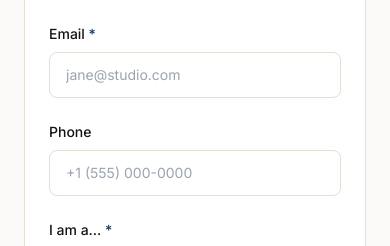
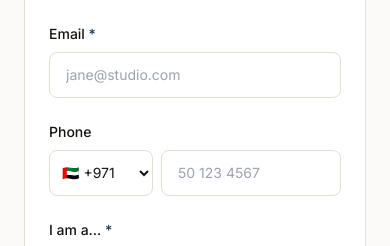
Before and after one commit to basselalnashar-gif/jas-marble-websitee, a Next.js app: page /trade-program in a window 390 px wide. Shown: the part 1540-1786 px from the top of the page. Built offline with nearby package versions, Linux system fonts and the light colour scheme.

Commit message:
Add phone country selector + WhatsApp forwarding to forms

```diff
--- a/src/components/forms/field.tsx
+++ b/src/components/forms/field.tsx
@@ -1,7 +1,7 @@
 import * as React from "react";
 import { cn } from "@/lib/utils";
 
-const inputClasses =
+export const inputClasses =
   "w-full rounded-lg border border-hairline bg-surface px-4 py-3 text-sm text-fg placeholder:text-fg-muted/60 transition-colors duration-200 focus:border-navy-500 focus:outline-none focus:ring-1 focus:ring-navy-500";
 
 export function Field({
--- /dev/null
+++ b/src/components/forms/phone-field.tsx
@@ -0,0 +1,51 @@
+import { countryCodes } from "@/data/country-codes";
+import { inputClasses } from "@/components/forms/field";
+import { cn } from "@/lib/utils";
+
+/**
+ * Phone input with a country-code selector (flag + dial code) alongside the
+ * number field. Submits as two form fields — `phoneCountry` (the dial code,
+ * e.g. "+971") and `phoneNumber` (the local number) — which the parent form
+ * combines into a single value.
+ */
+export function PhoneField({
+  label = "Phone",
+  required,
+  defaultCountry = "AE",
+}: {
+  label?: string;
+  required?: boolean;
+  defaultCountry?: string;
+}) {
+  return (
+    <div className="flex flex-col gap-2">
+      <label htmlFor="phoneNumber" className="text-sm font-medium text-fg">
+        {label}
+        {required ? <span className="text-navy-dynamic"> *</span> : null}
+      </label>
+      <div className="flex gap-2">
+        <select
+          id="phoneCountry"
+          name="phoneCountry"
+          defaultValue={defaultCountry}
+          aria-label="Country code"
+          className={cn(inputClasses, "w-[6.5rem] shrink-0 px-2")}
+        >
+          {countryCodes.map((c) => (
+            <option key={c.iso2} value={c.dial}>
+              {c.flag} {c.dial}
+            </option>
+          ))}
+        </select>
+        <input
+          id="phoneNumber"
+          name="phoneNumber"
+          type="tel"
+          required={required}
+          placeholder="50 123 4567"
+          className={cn(inputClasses, "flex-1")}
+        />
+      </div>
+    </div>
+  );
+}
--- a/src/components/forms/quote-form.tsx
+++ b/src/components/forms/quote-form.tsx
@@ -3,8 +3,10 @@
 import * as React from "react";
 import { CheckCircle2, Loader2 } from "lucide-react";
 import { Field, Input, Select, Textarea } from "@/components/forms/field";
+import { PhoneField } from "@/components/forms/phone-field";
 import { Button } from "@/components/ui/button";
 import { materials } from "@/data/materials";
+import { sendToWhatsApp } from "@/lib/whatsapp";
 
 type Status = "idle" | "submitting" | "success" | "error";
 
@@ -18,11 +20,15 @@ export function QuoteForm() {
 
     const form = e.currentTarget;
     const formData = new FormData(form);
+    const phone = [formData.get("phoneCountry"), formData.get("phoneNumber")]
+      .filter(Boolean)
+      .join(" ")
+      .trim();
     const payload = {
       role: formData.get("role"),
       name: formData.get("name"),
       email: formData.get("email"),
-      phone: formData.get("phone"),
+      phone,
       projectType: formData.get("projectType"),
       materialInterest: formData.get("materialInterest"),
       projectStage: formData.get("projectStage"),
@@ -32,18 +38,35 @@ export function QuoteForm() {
     };
 
     try {
-      const res = await fetch("/api/quote-request", {
+      await fetch("/api/quote-request", {
         method: "POST",
         headers: { "Content-Type": "application/json" },
         body: JSON.stringify(payload),
       });
-      if (!res.ok) throw new Error("Request failed");
-      setStatus("success");
-      form.reset();
-      setFileName(null);
     } catch {
-      setStatus("error");
+      // Best-effort logging only — WhatsApp below is the primary delivery path.
     }
+
+    sendToWhatsApp(
+      [
+        "New quote request from jasmarble.com",
+        `Name: ${payload.name}`,
+        `Email: ${payload.email}`,
+        phone ? `Phone: ${phone}` : null,
+        `I am a: ${payload.role}`,
+        `Project type: ${payload.projectType}`,
+        payload.materialInterest ? `Material interest: ${payload.materialInterest}` : null,
+        payload.projectStage ? `Project stage: ${payload.projectStage}` : null,
+        payload.budgetRange ? `Budget range: ${payload.budgetRange}` : null,
+        payload.message ? `Message: ${payload.message}` : null,
+      ]
+        .filter(Boolean)
+        .join("\n")
+    );
+
+    setStatus("success");
+    form.reset();
+    setFileName(null);
   }
 
   if (status === "success") {
@@ -87,9 +110,7 @@ export function QuoteForm() {
         </Field>
       </div>
 
-      <Field label="Phone" htmlFor="phone">
-        <Input id="phone" name="phone" type="tel" placeholder="+1 (555) 000-0000" />
-      </Field>
+      <PhoneField label="Phone" />
 
       <div className="grid gap-6 sm:grid-cols-2">
         <Field label="Project type" htmlFor="projectType" required>
--- a/src/components/forms/trade-form.tsx
+++ b/src/components/forms/trade-form.tsx
@@ -3,7 +3,9 @@
 import * as React from "react";
 import { CheckCircle2, Loader2 } from "lucide-react";
 import { Field, Input, Select, Textarea } from "@/components/forms/field";
+import { PhoneField } from "@/components/forms/phone-field";
 import { Button } from "@/components/ui/button";
+import { sendToWhatsApp } from "@/lib/whatsapp";
 
 type Status = "idle" | "submitting" | "success" | "error";
 
@@ -16,27 +18,45 @@ export function TradeForm() {
 
     const form = e.currentTarget;
     const formData = new FormData(form);
+    const phone = [formData.get("phoneCountry"), formData.get("phoneNumber")]
+      .filter(Boolean)
+      .join(" ")
+      .trim();
     const payload = {
       companyName: formData.get("companyName"),
       contactName: formData.get("contactName"),
       email: formData.get("email"),
-      phone: formData.get("phone"),
+      phone,
       role: formData.get("role"),
       message: formData.get("message"),
     };
 
     try {
-      const res = await fetch("/api/trade-request", {
+      await fetch("/api/trade-request", {
         method: "POST",
         headers: { "Content-Type": "application/json" },
         body: JSON.stringify(payload),
       });
-      if (!res.ok) throw new Error("Request failed");
-      setStatus("success");
-      form.reset();
     } catch {
-      setStatus("error");
+      // Best-effort logging only — WhatsApp below is the primary delivery path.
     }
+
+    sendToWhatsApp(
+      [
+        "New trade account request from jasmarble.com",
+        `Company: ${payload.companyName}`,
+        `Contact: ${payload.contactName}`,
+        `Email: ${payload.email}`,
+        phone ? `Phone: ${phone}` : null,
+        `I am a: ${payload.role}`,
+        payload.message ? `Message: ${payload.message}` : null,
+      ]
+        .filter(Boolean)
+        .join("\n")
+    );
+
+    setStatus("success");
+    form.reset();
   }
 
   if (status === "success") {
@@ -72,9 +92,7 @@ export function TradeForm() {
         <Field label="Email" htmlFor="email" required>
           <Input id="email" name="email" type="email" required placeholder="jane@studio.com" />
         </Field>
-        <Field label="Phone" htmlFor="phone">
-          <Input id="phone" name="phone" type="tel" placeholder="+1 (555) 000-0000" />
-        </Field>
+        <PhoneField label="Phone" />
       </div>
 
       <Field label="I am a..." htmlFor="role" required>
```
